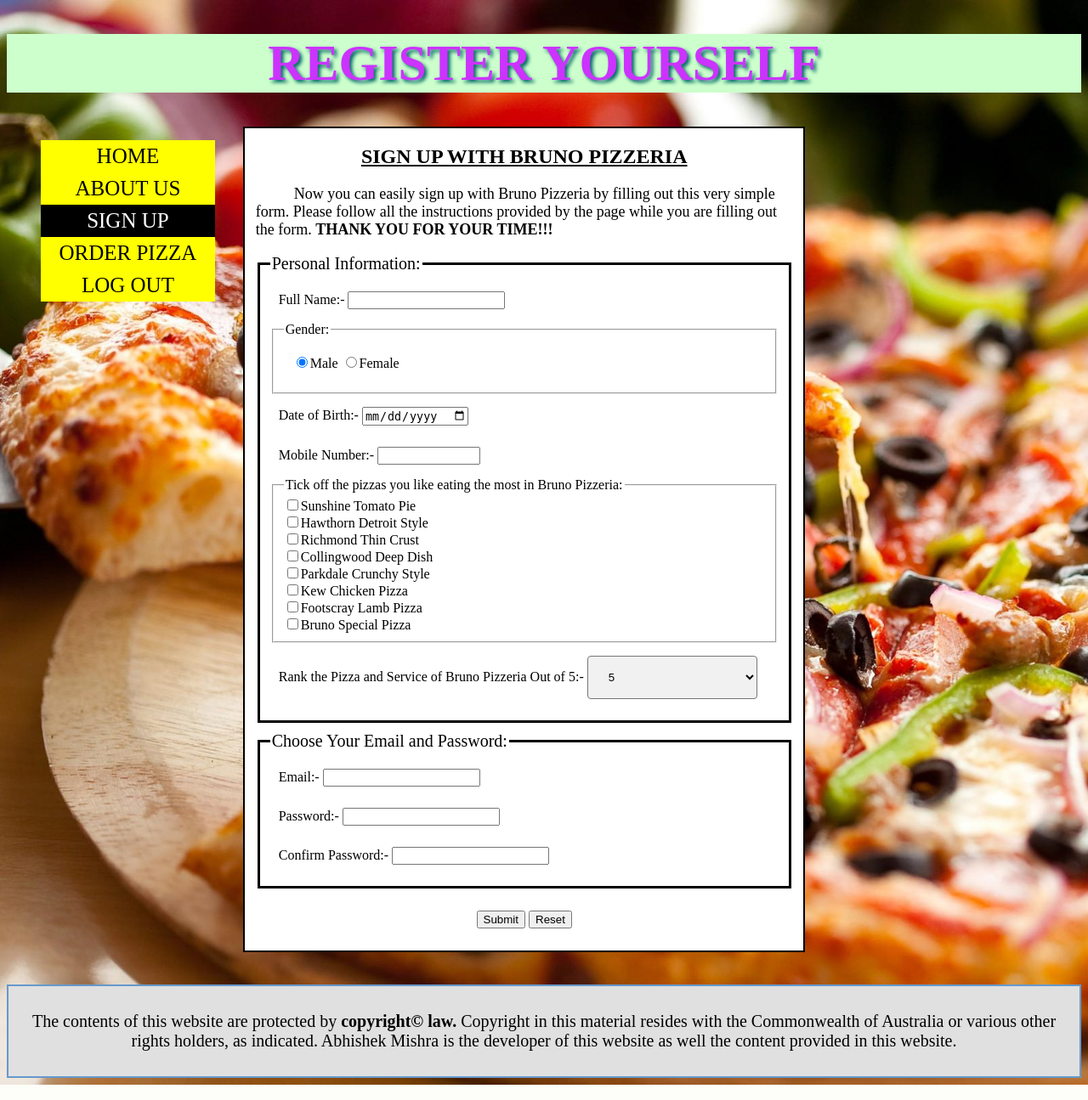
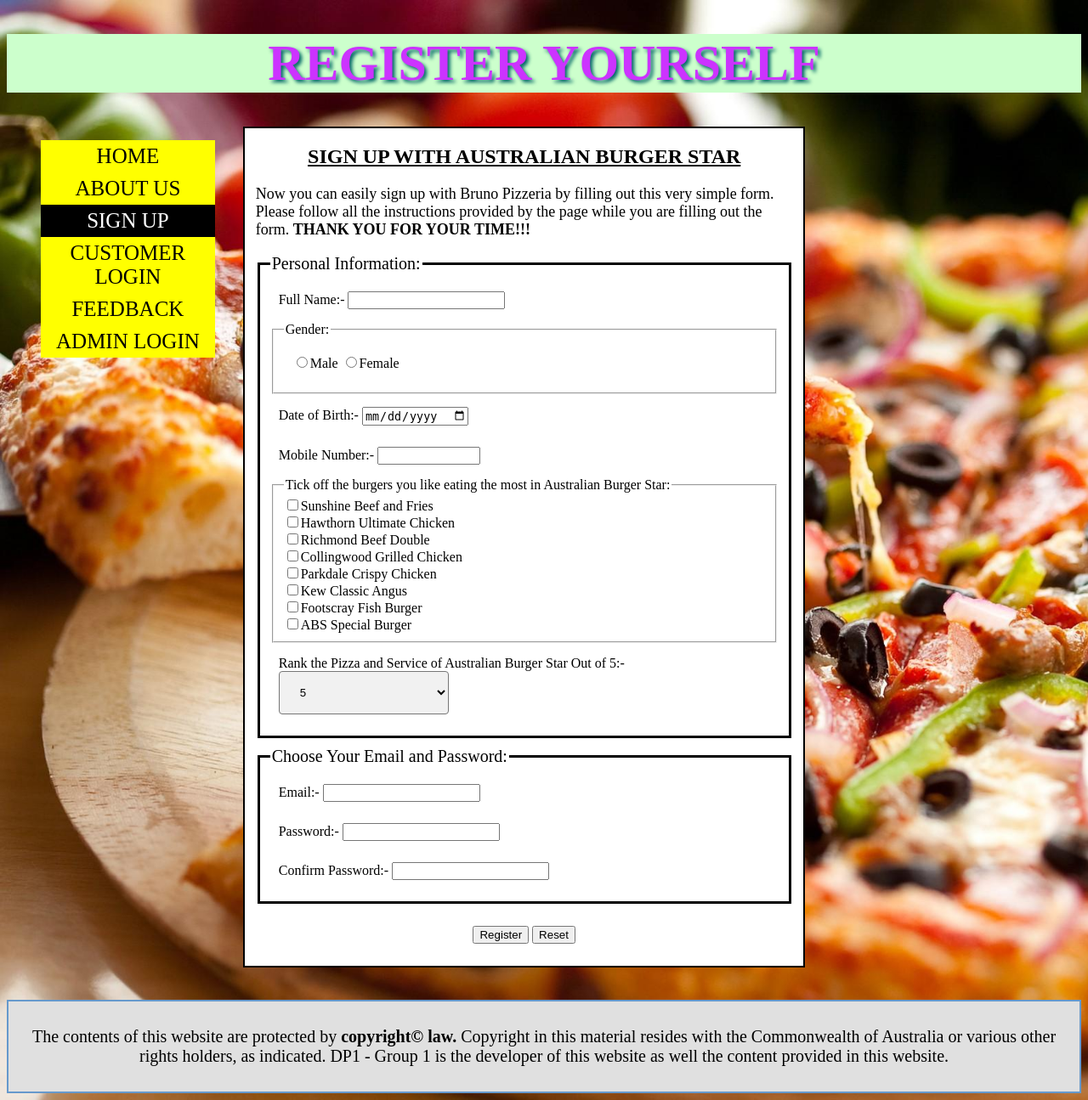
Before and after one commit to khanh1202/ABSWebsite, a PHP site: page /registration.php in a window 1280 px wide. Shown: the whole page at 85% size. Run offline with PHP 8.4, Linux system fonts and the light colour scheme; data that the repository does not hold is empty.

Commit message:
registration modified

```diff
--- a/registration.php
+++ b/registration.php
@@ -2,47 +2,41 @@
 <html lang="en">
 <head>
     <meta charset="utf-8" />
-	<meta name="description" content="Web development" />
+    <meta name="description" content="Development Project 1" />
     <meta name="keywords"    content="Registration Form" />
     <meta name="author"      content="Abhishek Mishra" />
     <link href="css/style.css" rel="stylesheet" type="text/css" />
 
-	<title>ABS | Registration</title>
+    <title>Registration</title>
 </head>
 <body>  <!--This is the registration page which allows the customers to sign up with Bruno Pizzeria-->
-<?php
-	$host = "ictstu-db1.cc.swin.edu.au";
-	$user = "s101339475";
-	$password = "120297";
-	$database = "s101339475_db";
-	$connect = @mysqli_connect($host, $user, $password, $database);
-?>
     <header>
     <h1>REGISTER YOURSELF</h1>
     </header>
     <nav>
       <ul>
-    <li><a href="index.html">HOME</a></li>
-	<li><a href="about.html">ABOUT US</a></li>
+        <li><a href="home.php">HOME</a></li>
+        <li><a href="about.php">ABOUT US</a></li>
         <li><a class="active" href="registration.php">SIGN UP</a></li>
-	<li><a href="order.php">ORDER PIZZA</a></li>
-      <li><a href="logout.php">LOG OUT</a></li>
+        <li><a href="login.php">CUSTOMER LOGIN</a></li>
+        <li><a href="feedback.php">FEEDBACK</a></li>
+        <li><a href="adminlogin.php">ADMIN LOGIN</a></li>
       </ul>
     </nav>
     <main>
-<h2>SIGN UP WITH BRUNO PIZZERIA</h2>
-<p class="intro">&nbsp;&nbsp;&nbsp;&nbsp;&nbsp;&nbsp;&nbsp;&nbsp;&nbsp;&nbsp;Now you can easily sign up with Bruno Pizzeria by filling out this very simple form. Please follow all the instructions provided by the page while you are filling out the form. <strong>THANK YOU FOR YOUR TIME!!!</strong></p>
+    <h2>SIGN UP WITH AUSTRALIAN BURGER STAR</h2>
+    <p class="intro">Now you can easily sign up with Bruno Pizzeria by filling out this very simple form. Please follow all the instructions provided by the page while you are filling out the form. <strong>THANK YOU FOR YOUR TIME!!!</strong></p>
     <form id="regform" method="post">
      <fieldset class="field1">
        <legend class="info1">Personal Information:</legend>
      <div class="name">
         <label>Full Name:-</label>
-<input id="r1" type="text" name="fname" />
+    <input id="r1" type="text" name="name" />
      </div>
      <fieldset>
       <legend>Gender:</legend>
      <div class="gender">
-<input type="radio" name="gender" value="Male" id="r5" checked="checked"/>Male
+    <input type="radio" name="gender" value="Male" id="r5" />Male
     <input type="radio" name="gender" value="Female" id="r6" />Female
     </div>
     </fieldset>
@@ -52,32 +46,32 @@
      </div>
      <div class="mobile">
      <label>Mobile Number:-</label>
-<input id="mob" type="text" name="Mobile_Number" maxlength="12" size="12" />
+    <input type="text" name="mobile" maxlength="12" size="12" id="mob" />
      </div>
      <div class="favourites">
      <fieldset>
-  <legend>Tick off the pizzas you like eating the most in Bruno Pizzeria:</legend>
+      <legend>Tick off the burgers you like eating the most in Australian Burger Star:</legend>
          <input type="checkbox" name="cbSunshine"
-value="Sunshine Tomato Pie" />Sunshine Tomato Pie <br/>
+        value="Sunshine Tomato Pie" />Sunshine Beef and Fries <br/>
         <input type="checkbox" name="cbHAwthorn"
-value="Hawthorn Detroit Style" />Hawthorn Detroit Style <br/>
+        value="Hawthorn Detroit Style" />Hawthorn Ultimate Chicken <br/>
         <input type="checkbox" name="cbRichmond"
-value="Richmond Thin Crust" />Richmond Thin Crust <br/>
+        value="Richmond Thin Crust" />Richmond Beef Double <br/>
         <input type="checkbox" name="cbCollingwood"
-value="Collingwood Deep Dish" />Collingwood Deep Dish <br/>
+        value="Collingwood Deep Dish" />Collingwood Grilled Chicken <br/>
         <input type="checkbox" name="cbParkdale"
-value="Parkdale Crunchy Style" />Parkdale Crunchy Style <br/>
+        value="Parkdale Crunchy Style" />Parkdale Crispy Chicken <br/>
         <input type="checkbox" name="cbKew"
-value="Kew Chicken Pizza" />Kew Chicken Pizza <br/>
+        value="Kew Chicken Pizza" />Kew Classic Angus <br/>
         <input type="checkbox" name="cbFootscray"
-value="Footscray Lamb Pizza" />Footscray Lamb Pizza <br/>
+        value="Footscray Lamb Pizza" />Footscray Fish Burger <br/>
         <input type="checkbox" name="cbBruno"
-value="Bruno Special Pizza" />Bruno Special Pizza
+        value="Bruno Special Pizza" />ABS Special Burger
 
      </fieldset>
      </div>
      <div class="rank">
- <label>Rank the Pizza and Service of Bruno Pizzeria Out of 5:-</label>
+     <label>Rank the Pizza and Service of Australian Burger Star Out of 5:-</label>
     <select name="rank">
         <option value="5" selected="selected">5</option>
         <option value="4">4</option>
@@ -90,7 +84,7 @@ value="Bruno Special Pizza" />Bruno Special Pizza
      <fieldset class="field2">
      <legend class="info2">Choose Your Email and Password:</legend>
      <div class="email"><label>Email:-</label>
-<input id="r3" type="email" name="emailContact" />
+    <input id="r3" type="email" name="email" />
     </div>
      <div class="Password">
      <label>Password:-</label>
@@ -102,51 +96,89 @@ value="Bruno Special Pizza" />Bruno Special Pizza
      </div>
 
      </fieldset>
-    <?php
-    if ($_SERVER["REQUEST_METHOD"] == "POST")
-    {
-        if (isset($_POST["fname"]) || isset($_POST["emailContact"]) || isset($_POST["Password"]) || isset($_POST["gender"]) || isset($_POST["DOB"]) || isset($_POST["Mobile_Number"]) || isset($_POST["rank"]) || isset($_POST["Con_Password"]))
-        {
-            $fullname = $_POST["fname"];
-            $email = $_POST["emailContact"];
-            $userPass = $_POST["Password"];
-            $gender = $_POST["gender"];
-            $dob = $_POST["DOB"];
-            $mobile = $_POST["Mobile_Number"];
-            $rank = $_POST["rank"];
-            $conpassword = $_POST["Con_Password"];
-        }
-
-        if (empty($fullname) || empty($email) || empty($userPass) || empty($conpassword))
-        {
-            echo "<p>Please fill all required fields</p>";
-        }
-        else
-        {
-            $query_verify = "select * from ABSCustomer WHERE email='$email'";
-            $query_insert = "INSERT INTO ABSCustomer (name, email, password, gender, dob) VALUES ('$fullname', '$email', '$userPass', '$gender', '$dob')";
-            $do_verify = @mysqli_query($connect, $query_verify);
-            if ($rowquery = mysqli_fetch_assoc($do_verify))
-                echo "Your email has been used before";
-            else
-            {
-                mysqli_query($connect, $query_insert);
-                mysqli_close($connect);
-                echo "<p>Your registration is successful</p>";
-            }
-
-        }
-    }
-    ?>
     <p class="final">
-<input type="submit" value="Submit" />
+    <input type="submit" value="Register" />
     <input type="reset" value="Reset" />
     </p>
     </form>
     </main>
 
     <footer>
-<p>The contents of this website are protected by <strong>copyright&copy; law.</strong> Copyright in this material resides with the Commonwealth of Australia or various other rights holders, as indicated. Abhishek Mishra is the developer of this website as well the content provided in this website.</p>
+        <p>The contents of this website are protected by <strong>copyright&copy; law.</strong> Copyright in this material resides with the Commonwealth of Australia or various other rights holders, as indicated. DP1 - Group 1 is the developer of this website as well the content provided in this website.</p>
     </footer>
 </body>
 </html>
+<?php
+session_start();
+if(isset($_POST['name']) && isset($_POST['mobile']) && isset($_POST['email']) && isset($_POST['Password']) && isset($_POST['Con_Password']))
+{
+    // Assignment of different inputs provided by the User
+    $name = $_POST['name'];
+    $mobile = $_POST['mobile'];
+    $email = $_POST['email'];
+    $password = $_POST['Password'];
+    $cpassword = $_POST['Con_Password'];
+
+    // To check if all the fields have been filled out or not
+    if($name == "" || $mobile == "" || $email == "" || $password == "" || $cpassword == "")
+    {
+        $errMsg = "Please make sure that none of the input fields are empty";
+        echo "<script type='text/javascript'>alert('$errMsg');</script>";
+    }
+
+    else
+    {
+        if($password == $cpassword)
+        {
+            // Open the Database connection
+            $DBConnection = @mysqli_connect("feenix-mariadb.swin.edu.au", "s100864950","120897", "s100864950_db")
+            Or die ("<p>Unable to connect to the database server.</p>". "<p>Error code ".
+            mysqli_connect_errno().": ". mysqli_connect_error()). "</p>";
+
+            $SQLstring = "select * from ABSCustomer where cemail = '".$_POST['email']."'";
+            $queryResult = @mysqli_query($DBConnection, $SQLstring);
+            $rowcount = mysqli_num_rows($queryResult);
+
+            //Unique Email Address Check
+            if ($rowcount == 1)
+            {
+                $message3 = "Please enter a valid Email Address";
+                echo "<script type='text/javascript'>alert('$message3');</script>";
+            }
+
+            else
+            {
+                $sqlString = "SELECT * FROM ABSCustomer";
+                $queryResult = @mysqli_query($DBConnection, $sqlString);
+                $numRows = mysqli_num_rows($queryResult);
+
+                $assign_cno = $numRows + 1001;
+
+                // Set up of SQL strings and Execution
+                $Query = "insert into ABSCustomer values ('$assign_cno', '$name', '$password', '$email', '$mobile')";
+                $Results = mysqli_query($DBConnection, $Query);
+
+                $message = "Dear $name, your are successfully registered into ShipOnline and your customer number is $assign_cno, which will be used to get into the system";
+                echo "<script type='text/javascript'>alert('$message');</script>";
+
+                $to = $email;
+                $subject = "Welcome to the Official Website of Australian Burger Star!";
+                $message = "Dear ".$name.", welcome to use ABS official website! Your customer ID is ".$assign_cno." and the password is ".$password." which you can use to log into the system.";
+                $headers = "From registration@abs.com.au";
+
+                mail($to, $subject, $message, $headers);
+
+                // Closing the Database Connection
+                mysqli_close($DBConnection);
+            }
+        }
+
+        else
+        {
+            $message2 = "Please make sure that your passwords match";
+            echo "<script type='text/javascript'>alert('$message2');</script>";
+        }
+    }
+}
+
+?>
```
Also changed, not shown: home.php (added, +123 -0 lines), 1 other file. Lines whose indentation alone changed are shown as unchanged.
